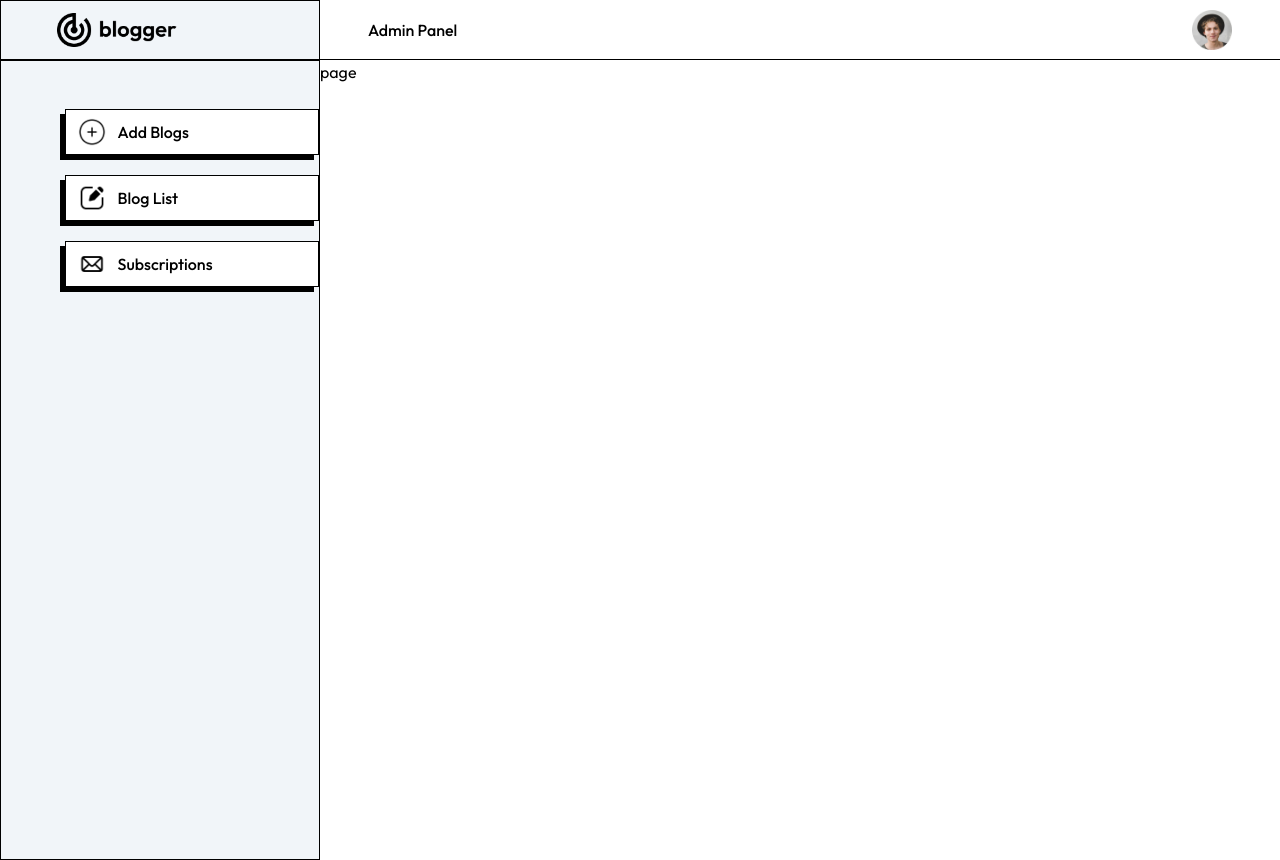
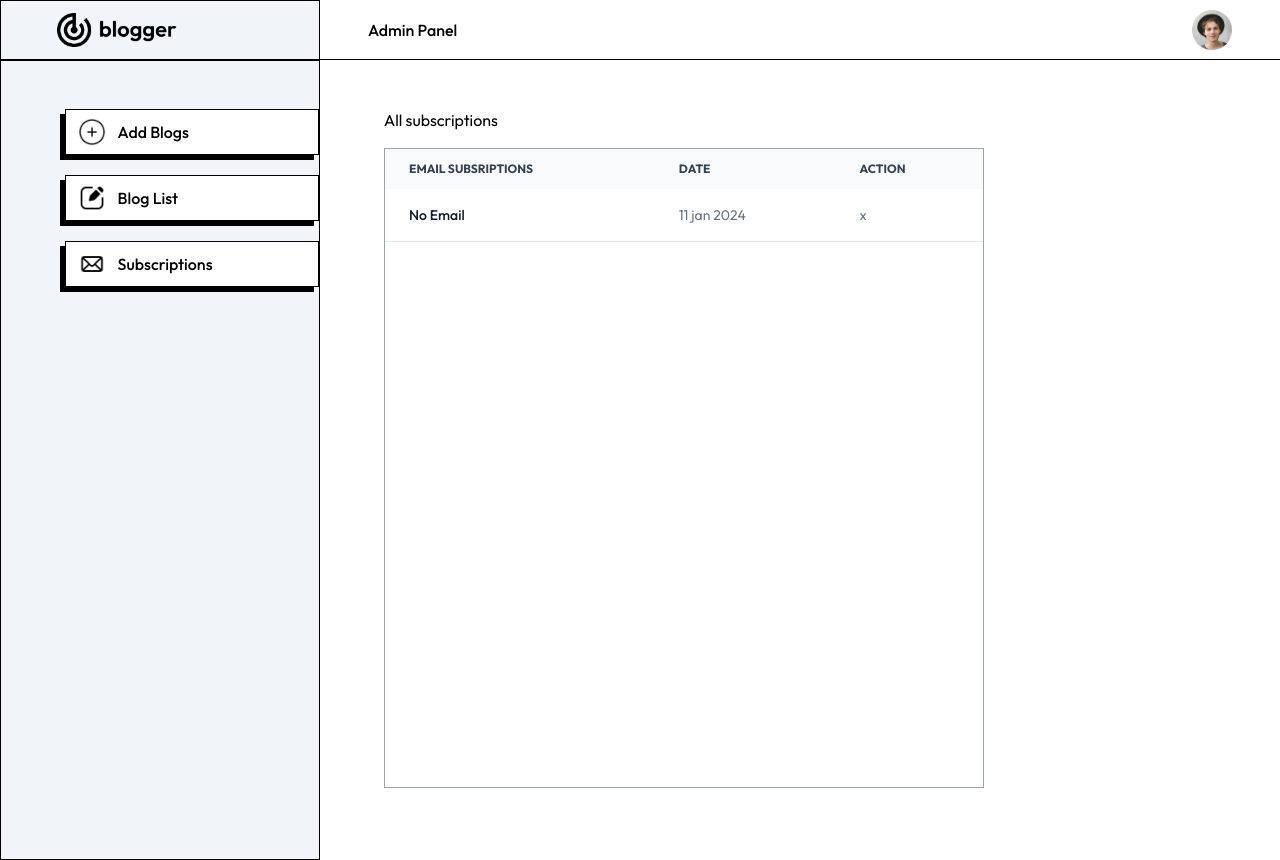
Before and after one commit to Hashirkamilbaig/Blog-app, a Next.js app: page /admin/subscriptions in a window 1280 px wide. Built offline with nearby package versions, Linux system fonts and the light colour scheme.

Commit message:
Created inital parts of email subscriptions list like the table but have not used the data base to fetch data yet. That will be done by tomorrow hopefully

```diff
--- a/app/admin/subscriptions/page.jsx
+++ b/app/admin/subscriptions/page.jsx
@@ -1,9 +1,32 @@
 'use client'
+import SubsTableItems from '@/components/AdminComponents/SubsTableItems'
 import React from 'react'
 
 const Page = () => {
   return (
-    <div>page</div>
+    <div className='flex-1 pt-5 px-5 sm:pt-12 sm:pl-16'>
+      <h1>All subscriptions</h1>
+      <div className='relative max-w-[600px] h-[80vh] overflow-x-auto mt-4 border border-gray-400 scrollbar-hide'>
+        <table className='w-full text-sm text-gray-500'>
+          <thead className='text-xs text-left text-gray-700 uppercase bg-gray-50'>
+            <tr>
+              <th scope='col' className='px-6 py-3'>
+                Email Subsriptions
+              </th>
+              <th scope='col' className='hidden sm:block px-6 py-3'>
+                Date
+              </th>
+              <th scope='col' className='px-6 py-3'>
+                Action
+              </th>
+            </tr>
+          </thead>
+          <tbody>
+            <SubsTableItems/>
+          </tbody>
+        </table>
+      </div>
+    </div>
   )
 }
 
--- /dev/null
+++ b/components/AdminComponents/SubsTableItems.jsx
@@ -0,0 +1,15 @@
+import React from 'react'
+
+const SubsTableItems = ({email}) => {
+  return (
+    <tr className='bg-white border-b text-left'>
+      <th scope='row' className='px-6 py-4 font-medium text-gray-900 whitespace-nowrap'>
+        {email?email : 'No Email'}
+      </th>
+      <td className='px-6 py-4 hidden sm:block'>{"11 jan 2024"}</td>
+      <td className='px-6 py-4 cursor-pointer'>x</td>
+    </tr>
+  )
+}
+
+export default SubsTableItems
```
